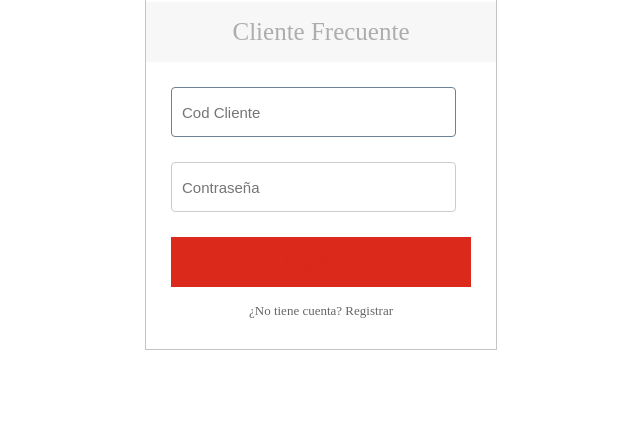
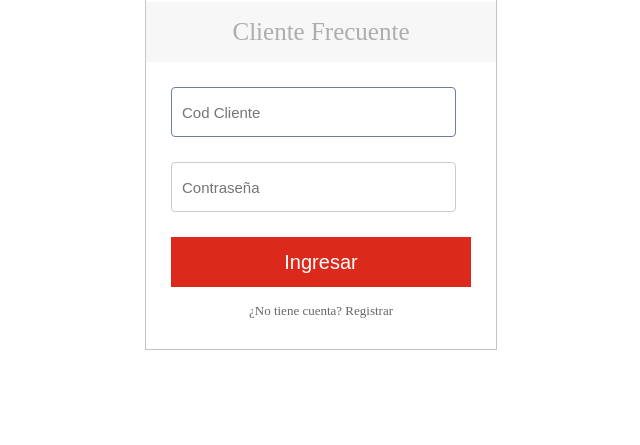
Before and after one commit to e3r8ick/ClienteFrecuente, a PHP site: page / in a window 1280 px wide. Shown: the part 21-466 px from the top of the page, without its empty margins (319-959 px from the left). Run offline with PHP 8.4, Linux system fonts and the light colour scheme.

Commit message:
arrelgos css

```diff
--- a/css/login.css
+++ b/css/login.css
@@ -41,7 +41,7 @@ h1.login-title {
   height: 50px;
   padding: 0;
   font-size: 20px;
-  color: #DB291c;
+  color: #ffffff;
   text-align: center;
   background: #DB291c;
   border: 0;0
```
